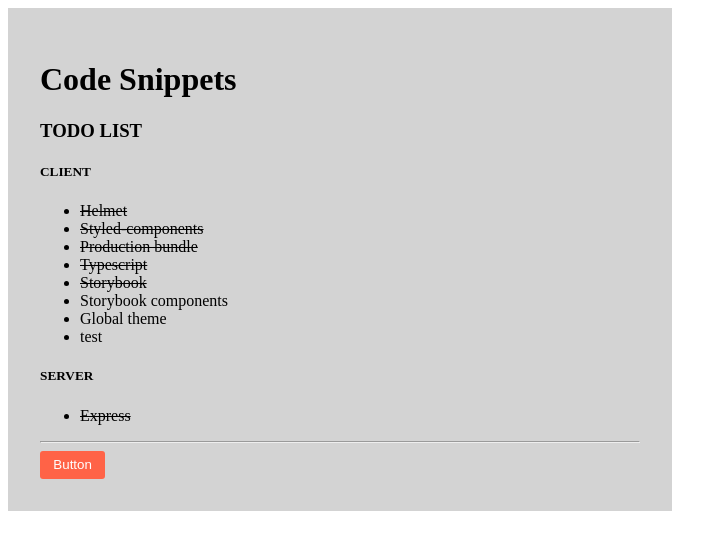
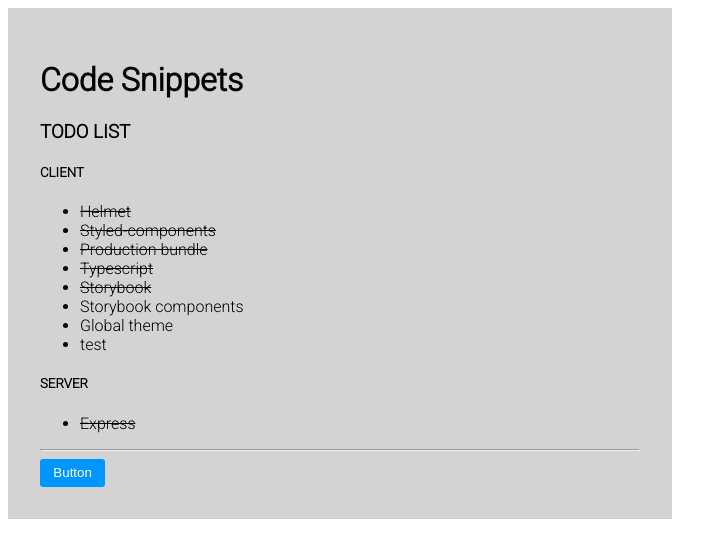
Before and after one commit to smanco/code-snippets, a React app: page / in a window 1280 px wide. Shown: the top 558 px of the page, without its empty margins (0-727 px from the left). Built offline with nearby package versions, Linux system fonts and the light colour scheme.

Commit message:
add styled-components default theme

```diff
--- a/package.json
+++ b/package.json
@@ -50,6 +50,8 @@
     "@types/node": "^17.0.21",
     "@types/react": "^17.0.40",
     "@types/react-dom": "^17.0.13",
+    "@types/react-helmet": "^6.1.5",
+    "@types/styled-components": "^5.1.24",
     "babel-eslint": "^10.1.0",
     "babel-loader": "^8.2.3",
     "babel-plugin-styled-components": "^2.0.6",
--- a/public/index.html
+++ b/public/index.html
@@ -5,6 +5,12 @@
     <meta http-equiv="X-UA-Compatible" content="IE=edge" />
     <meta name="viewport" content="width=device-width, initial-scale=1.0" />
     <title>Code Snippets</title>
+    <link rel="preconnect" href="https://fonts.googleapis.com" />
+    <link rel="preconnect" href="https://fonts.gstatic.com" crossorigin />
+    <link
+      href="https://fonts.googleapis.com/css2?family=Roboto:wght@300&display=swap"
+      rel="stylesheet"
+    />
   </head>
   <body>
     <div id="root"></div>
--- a/src/client/App.tsx
+++ b/src/client/App.tsx
@@ -1,7 +1,10 @@
 import React from "react";
+import { ThemeProvider } from "styled-components";
 import { Helmet } from "react-helmet";
 import Button from "@ui/ButtonStyled";
 import Container from "@styles/ContainerStyle";
+import { theme } from "@styles/theme/default";
+import GlobalStyles from "@styles/theme/default/GlobalStyles";
 
 const App: React.FC = () => {
   return (
@@ -10,6 +13,8 @@ const App: React.FC = () => {
         <title>Code Snippets - Home page</title>
         <meta name="description" content="Code Snippets home page" />
       </Helmet>
+      <ThemeProvider theme={theme}>
+        <GlobalStyles />
         <Container>
           <h1>Code Snippets</h1>
           <h3>TODO LIST</h3>
@@ -43,6 +48,7 @@ const App: React.FC = () => {
           <hr />
           <Button label="Button" />
         </Container>
+      </ThemeProvider>
     </>
   );
 };
--- /dev/null
+++ b/src/client/styles/theme/default/GlobalStyles.ts
@@ -0,0 +1,11 @@
+import { createGlobalStyle } from "styled-components";
+
+const GlobalStyles = createGlobalStyle`
+   body {
+     font-family: ${(props) => props.theme.bodyFonts};
+     background: ${(props) => props.theme.background};
+     color: ${(props) => props.theme.color};
+     transition: all 0.50s linear;
+  }
+`;
+export default GlobalStyles;
--- /dev/null
+++ b/src/client/styles/theme/default/colors.ts
@@ -0,0 +1,29 @@
+const colors = {
+  primary: {
+    50: '#E5F4FF',
+    100: '#B8E2FF',
+    200: '#8ACFFF',
+    300: '#5CBCFF',
+    400: '#2EA9FF',
+    500: '#0096FF',
+    600: '#0078CC',
+    700: '#005A99',
+    800: '#003C66',
+    900: '#001E33',
+  },
+  secondary: {
+    50: '#FEF8E7',
+    100: '#FBECBB',
+    200: '#F9E090',
+    300: '#F6D365',
+    400: '#F4C739',
+    500: '#F1BB0E',
+    600: '#C1960B',
+    700: '#917008',
+    800: '#614B05',
+    900: '#302503',
+  },
+
+  dark: '#242424',
+};
+export default colors;
--- /dev/null
+++ b/src/client/styles/theme/default/fonts.ts
@@ -0,0 +1,5 @@
+const fonts = {
+  bodyFonts: "'Roboto', sans-serif",
+};
+
+export default fonts;
--- /dev/null
+++ b/src/client/styles/theme/default/index.ts
@@ -0,0 +1,12 @@
+import { DefaultTheme } from "styled-components";
+import main from "./main";
+import colors from "./colors";
+import fonts from "./fonts";
+
+const theme: DefaultTheme = {
+  ...main,
+  ...colors,
+  ...fonts,
+};
+
+export { theme };
--- /dev/null
+++ b/src/client/styles/theme/default/main.ts
@@ -0,0 +1,6 @@
+const main = {
+  background: "#FFFFFF",
+  color: "#000000",
+};
+
+export default main;
--- a/src/client/styles/ui/ButtonStyled.tsx
+++ b/src/client/styles/ui/ButtonStyled.tsx
@@ -1,7 +1,7 @@
 import styled from "styled-components";
 
 const ButtonStyled = styled.button`
-  background: tomato;
+  background: ${(props) => props.theme.primary[500]};
   border-radius: 3px;
   padding: 0.5em 1em;
   border: none;
```
Also changed, not shown: src/@types/styled.d.ts (added, +14 -0 lines), .babelrc, 1 other file (tests, documents, lock files or other folders). Lines whose indentation alone changed are shown as unchanged.
